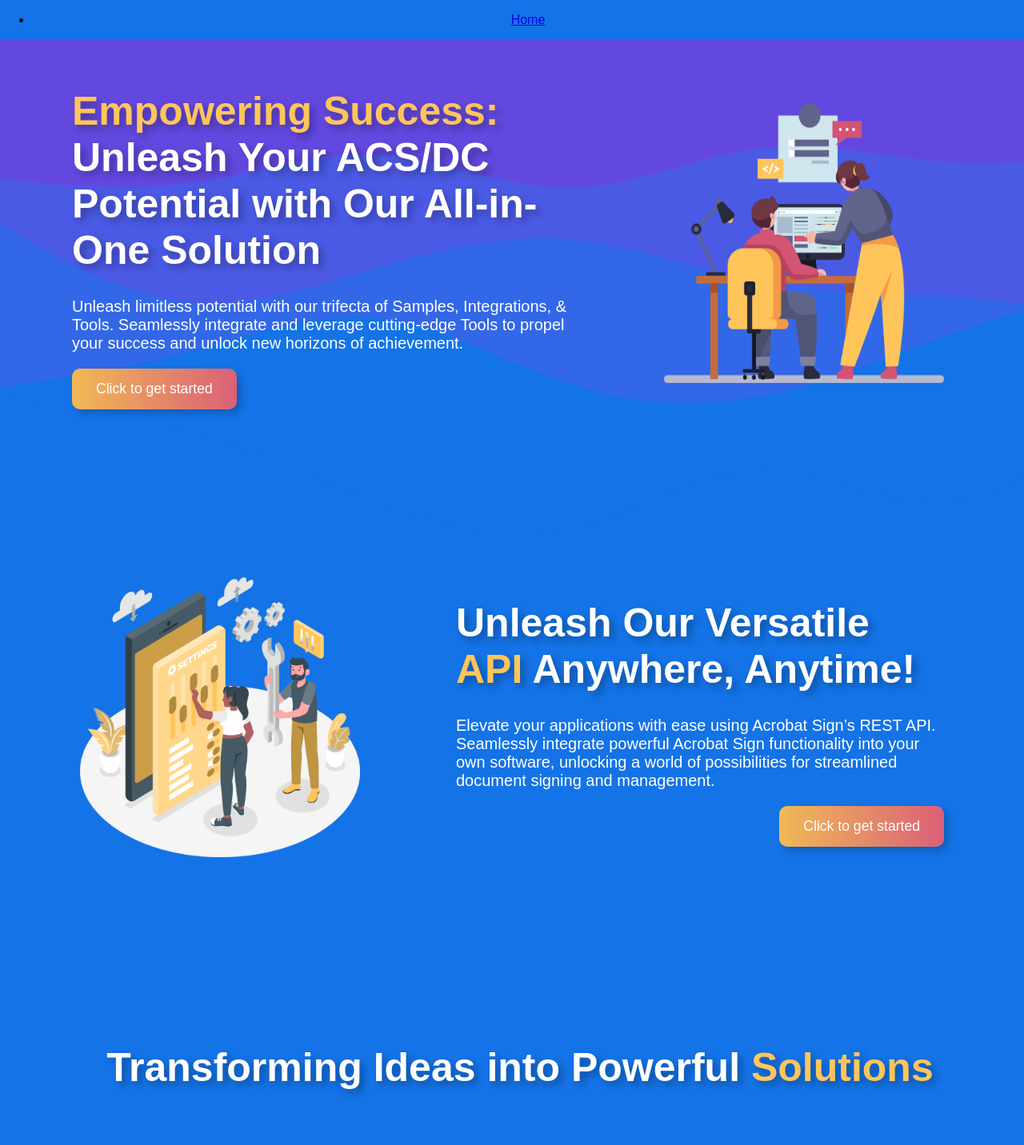
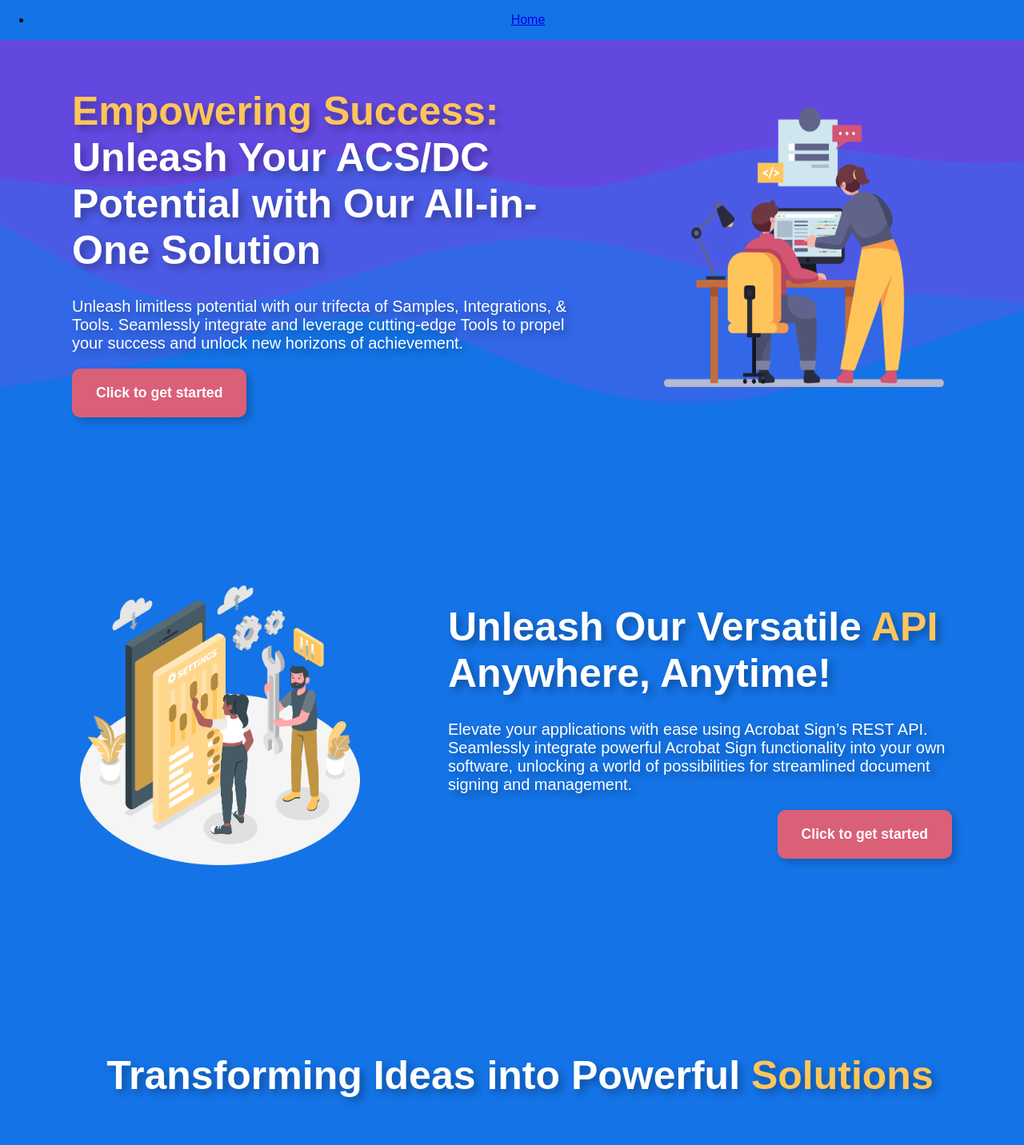
Before and after one commit to NathanNguyen345/cc-dc-community, a React (Create React App) app in the folder client/: page / in a window 1280 px wide. Shown: the top 1432 px of the page at 80% size. Built offline with nearby package versions, Linux system fonts and the light colour scheme; a web font is replaced by a local one.

Commit message:
Fix homepage background bug, added fade in effect, and observer custom hook

```diff
--- a/client/src/App.css
+++ b/client/src/App.css
@@ -8,11 +8,9 @@
   font-family: "forma-djr-cyrillic-deck", sans-serif;
   font-weight: 400;
   font-style: normal;
-}
-
-.paddingContainer{
-    background-color: #1473E6;
-    z-index: -1;
+  background-color: #1473E6;
+  position: relative;
+  z-index: 0;
 }
 
 .App-logo {
--- a/client/src/components/button/button.module.css
+++ b/client/src/components/button/button.module.css
@@ -1,6 +1,7 @@
 /* Button with a gradient color */
 .button {
-  background: linear-gradient(90deg, #F1B955 0%, #DA6077 100%);
+  /* background: linear-gradient(90deg, #FFC55A 0%, #DA6077 100%); */
+  background-color: #DA6077;
   border: none;
   border-radius: 10px;
   color: #fff;
@@ -9,6 +10,12 @@
   font-weight: 500;
   padding: 0.5rem 1rem;
   transition: all 0.3s ease-in-out;
-  padding: 15px 30px;
+  padding: 20px 30px;
   box-shadow: 5px 5px 10px rgba(0, 0, 0, .2);
+  font-weight: bold;
 }
+
+.button:hover {
+  background-color: #FFC55A;
+  transition: background-color 0.3s ease;
+}
--- a/client/src/components/home/Homepage.js
+++ b/client/src/components/home/Homepage.js
@@ -6,20 +6,29 @@
 import aboutImg from "../../assets/images/aboutImg.png";
 import Button from "../button/Button";
 import KeyFeatureCard from "../keyFeatureCard/KeyFeatureCard";
+import useIntersectionObserver from "../hooks/useIntersectionObserver";
 
 const Homepage = () => {
+  const [divRef, isInView] = useIntersectionObserver();
+  const [divRef2, isInView2] = useIntersectionObserver();
+
   return (
     <div className={styles.container}>
       <div className={styles.svgTop}></div>
-
       <div className={styles.containerInner}>
         {/*
       ********************************************************************************
                                         Splash Section
       ********************************************************************************
       */}
-        <div className={styles.splashGridContainer}>
-          <div className={styles.splashSectionFlex}>
+        <div className={styles.splashGridContainer} ref={divRef}>
+          <div
+            className={
+              isInView
+                ? `${styles.splashSectionFlexEnter}`
+                : `${styles.splashSectionFlex}`
+            }
+          >
             <div className={styles.title}>
               <h4>
                 <span>Empowering Success:</span> Unleash Your ACS/DC Potential
@@ -39,7 +48,13 @@
             </div>
           </div>
 
-          <div className={styles.splashImgFlex}>
+          <div
+            className={
+              isInView
+                ? `${styles.splashImgFlexEnter}`
+                : `${styles.splashImgFlex}`
+            }
+          >
             <div className={`${styles.centerDiv}`}>
               <img src={splashImg} alt="splashImg" />
             </div>
@@ -50,8 +65,26 @@
                                         Spotlight Section
       ********************************************************************************
       */}
-        <div className={styles.spotlightContainer}>
-          <div className={styles.spotlightSectionFlex}>
+        <div className={styles.spotlightContainer} ref={divRef2}>
+          <div
+            className={
+              isInView2
+                ? `${styles.spotlightImgFlexEnter}`
+                : `${styles.spotlightImgFlex}`
+            }
+          >
+            <div className={`${styles.centerDiv}`}>
+              <img src={spotlghtImg} alt="spotlightImg" />
+            </div>
+          </div>
+
+          <div
+            className={
+              isInView2
+                ? `${styles.spotlightSectionFlexEnter}`
+                : `${styles.spotlightSectionFlex}`
+            }
+          >
             <div className={styles.spotlightTitle}>
               <h4>
                 Unleash Our Versatile <span>API</span> Anywhere, Anytime!
@@ -67,12 +100,6 @@
             </div>
             <div className={styles.buttonRight}>
               <Button text="Click to get started" />
-            </div>
-          </div>
-
-          <div className={styles.spotlightImgFlex}>
-            <div className={`${styles.centerDiv}`}>
-              <img src={spotlghtImg} alt="spotlightImg" />
             </div>
           </div>
         </div>
@@ -167,6 +194,4 @@
   );
 };
 
-/** Test comment for commit */
-
 export default Homepage;
--- a/client/src/components/home/home.module.css
+++ b/client/src/components/home/home.module.css
@@ -31,6 +31,10 @@
     margin-top: 10px;
     margin-bottom: 10px;
     text-shadow: 5px 5px 10px rgba(0, 0, 0, .3);
+}
+
+p{
+    text-shadow: 5px 5px 10px rgba(0, 0, 0, .3);;
 }
 
 img{
@@ -74,13 +78,15 @@
     align-items: center;
     text-align: left;
     grid-template-areas:
-        "section img"
+        "section img";
 }
 
 .splashSectionFlex{
     display: flex;
     flex-direction: column;
     grid-area: section;
+    transform: translateX(-200px);
+    opacity: 0;
 }
 
 .splashImgFlex{
@@ -88,6 +94,27 @@
     flex-direction: column;
     grid-area: img;
     margin-left: 100px;
+    transform: translateX(200px);
+    opacity: 0;
+}
+
+.splashSectionFlexEnter{
+    display: flex;
+    flex-direction: column;
+    grid-area: section;
+    transform: translateX(0);
+    opacity: 1;
+    transition: all 1s ease-in-out;
+}
+
+.splashImgFlexEnter{
+    display: flex;
+    flex-direction: column;
+    grid-area: img;
+    margin-left: 100px;
+    transform: translateX(0);
+    opacity: 1;
+    transition: all 1s ease-in-out;
 }
 
 
@@ -107,15 +134,16 @@
         "img section"
 }
 
+.buttonRight{
+    margin-left: auto;
+}
+
 .spotlightSectionFlex{
     display: flex;
     flex-direction: column;
     grid-area: section;
-    padding: 10px;
-}
-
-.buttonRight{
-    margin-left: auto;
+    transform: translateX(200px);
+    opacity: 0;
 }
 
 .spotlightImgFlex{
@@ -123,6 +151,27 @@
     flex-direction: column;
     grid-area: img;
     margin-right: 100px;
+    transform: translateX(-200px);
+    opacity: 0;
+}
+
+.spotlightSectionFlexEnter{
+    display: flex;
+    flex-direction: column;
+    grid-area: section;
+    transform: translateX(0);
+    opacity: 1;
+    transition: all 1.25s ease-in-out;
+}
+
+.spotlightImgFlexEnter{
+    display: flex;
+    flex-direction: column;
+    grid-area: img;
+    margin-right: 100px;
+    transform: translateX(0);
+    opacity: 1;
+    transition: all 1.25s ease-in-out;
 }
 
 
--- /dev/null
+++ b/client/src/components/hooks/useIntersectionObserver.js
@@ -0,0 +1,34 @@
+import { useState, useEffect, useRef } from "react";
+
+const useIntersectionObserver = () => {
+  const [isInView, setIsInView] = useState(false);
+  const divRef = useRef(null);
+
+  useEffect(() => {
+    const observer = new IntersectionObserver((entries) => {
+      entries.forEach((entry) => {
+        if (entry.isIntersecting) {
+          setIsInView(true);
+        } else {
+          setIsInView(false);
+        }
+      });
+    });
+
+    const currentDivRef = divRef.current; // Create a local variable
+
+    if (currentDivRef) {
+      observer.observe(currentDivRef);
+    }
+
+    return () => {
+      if (currentDivRef) {
+        observer.unobserve(currentDivRef);
+      }
+    };
+  }, []);
+
+  return [divRef, isInView];
+};
+
+export default useIntersectionObserver;
```
